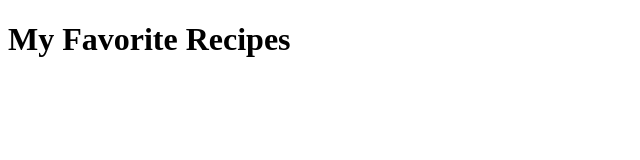
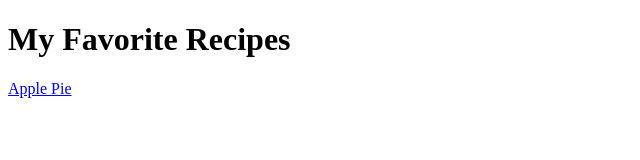
Before and after one commit to IndieKickz/odin-recipes, a plain HTML site: page index.html in a window 1280 px wide. Shown: the full height of the page, 0-640 px from the left. Drawn offline with Linux system fonts and the light colour scheme.

Commit message:
Added anchor tags to index & applepie linking to eachother.

```diff
--- a/index.html
+++ b/index.html
@@ -7,5 +7,6 @@
 </head>
 <body>
     <h1>My Favorite Recipes</h1>
+    <a href="../odin-recipes/recipes/applepie.html">Apple Pie</a>
 </body>
 </html>
```
Also changed, not shown: recipes/applepie.html (+2 -0 lines).
